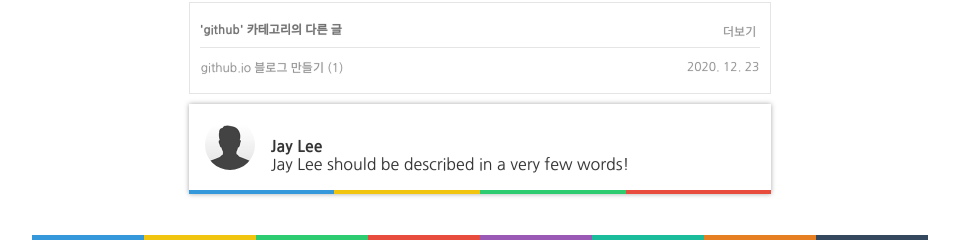
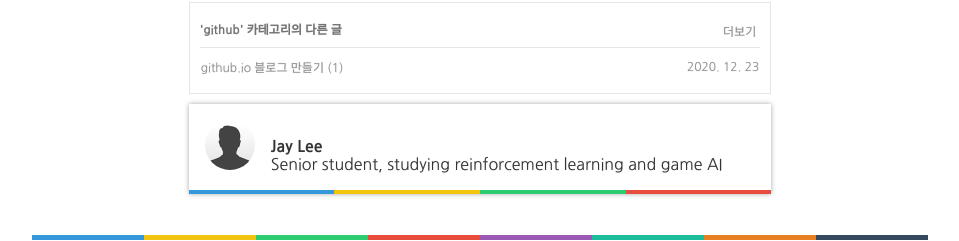
Before and after one commit to Clarit7/clarit7.github.io, a Jekyll site: the page built from _posts/2020-12-23-githubio.md, in a window 1280 px wide and 900 px high, scrolled down 4846 px. Shown: the part 656-897 px from the top of the window, without its empty margins (160-1119 px from the left). Built offline with Jekyll 4.4.1, drawn with Linux system fonts in a browser that asks for light colours; some web fonts are replaced; comment, search, counter and statistics services are not loaded; some of the changed lines change nothing that is shown.

Commit message:
Update _config.yml

```diff
--- a/_config.yml
+++ b/_config.yml
@@ -6,10 +6,10 @@
 # 'jekyll serve'. If you change this file, please restart the server process.
 
 # Site settings
-title: Clarit7
+title: .js
 email: intelleej@gmail.com
 description: > # this means to ignore newlines until "baseurl:"
-  Madmax
+  Jay's development records
 url: "http://clarit7.github.io" # the base hostname & protocol for your site
 
 baseurl: ""
@@ -25,7 +25,7 @@
 # Author pictre 100x100 --> keep it inside img folder.
 author-image: 'author.jpg'
 author-name: 'Jay Lee'
-author-about: 'Jay Lee should be described in a very few words!'
+author-about: 'Senior student, studying reinforcement learning and game AI'
 
 # Build settings
 markdown: kramdown
```
